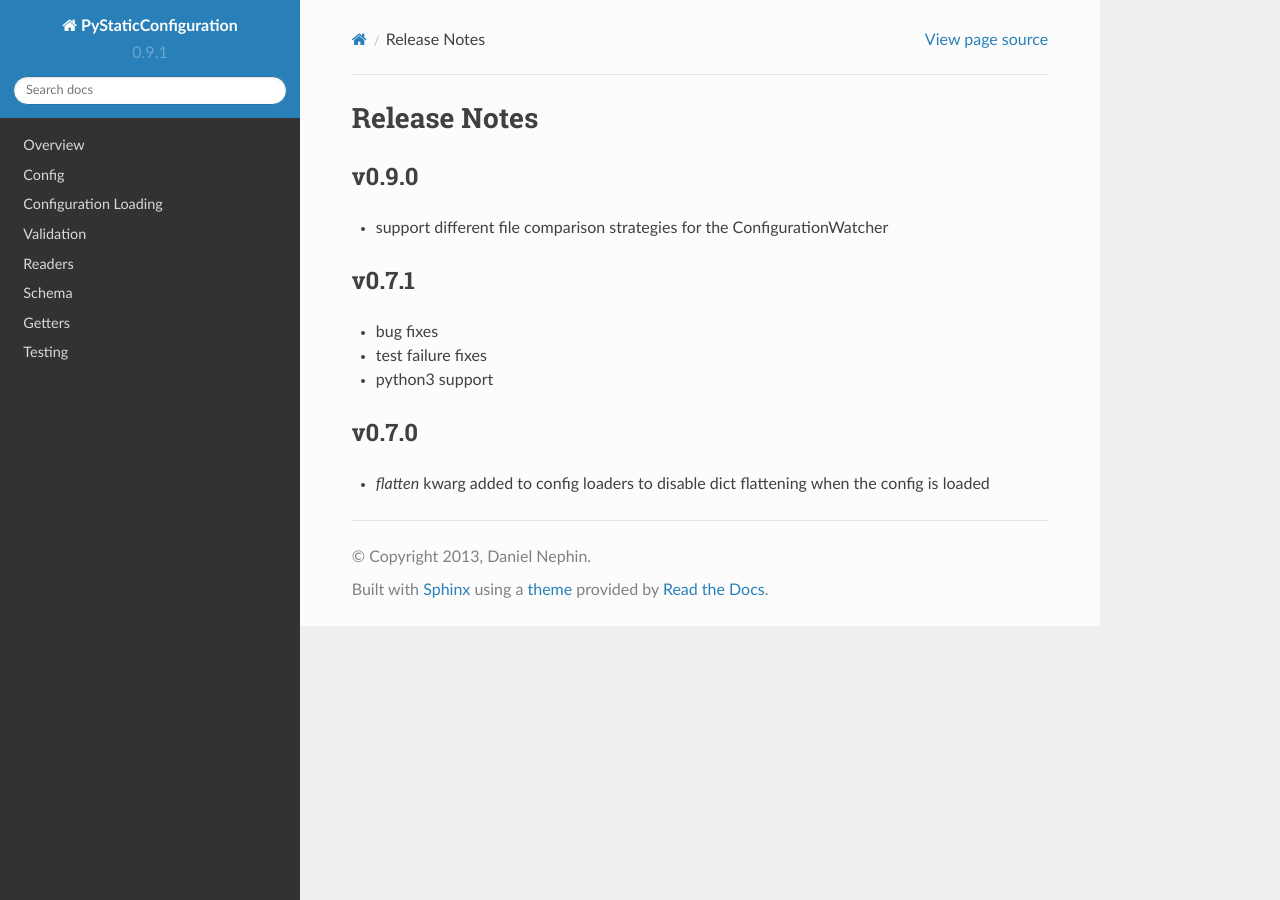
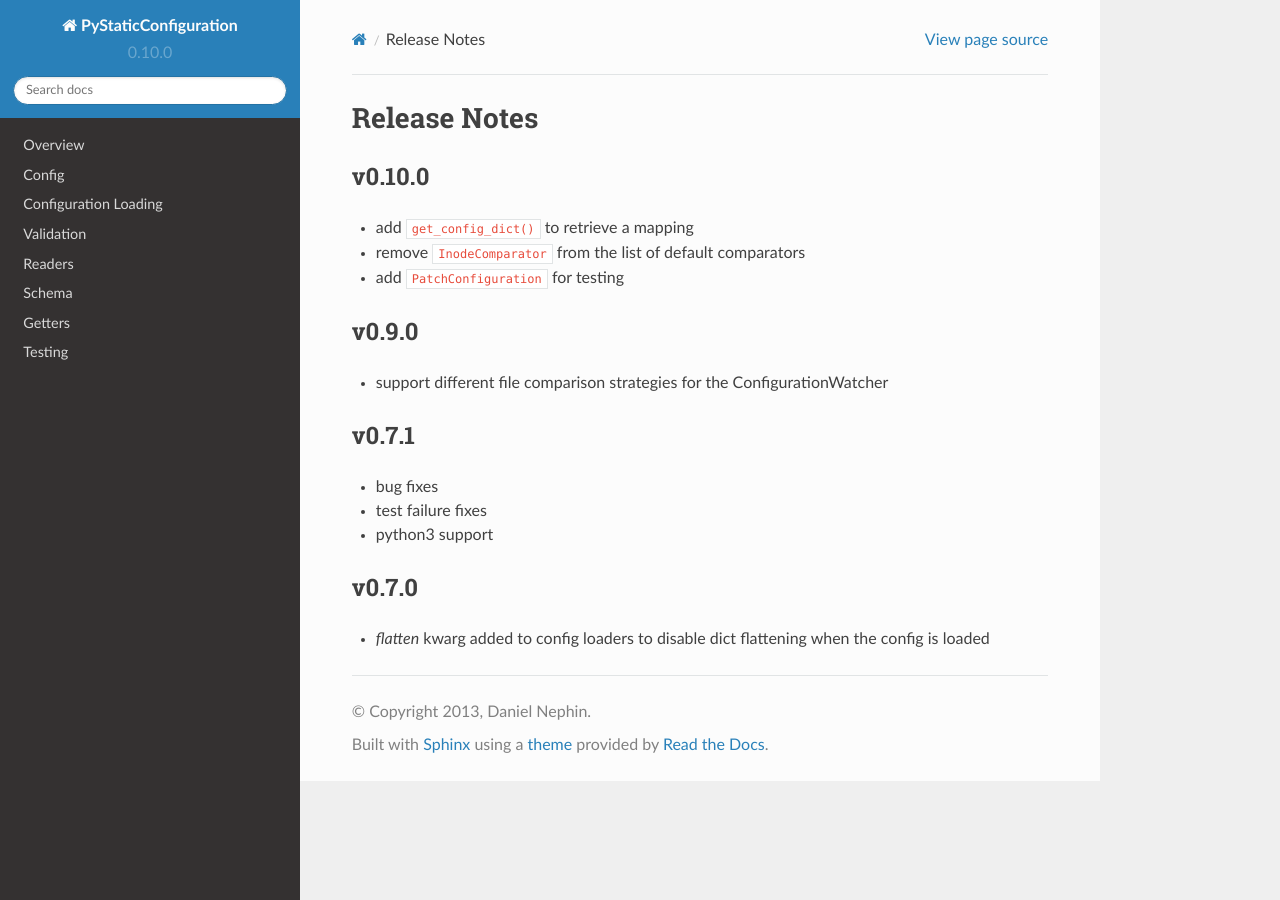
Before and after one commit to dnephin/PyStaticConfiguration, a Sphinx documentation site: the page built from docs/source/release_notes.rst, in a window 1280 px wide. Built offline with Sphinx 7.4.7 and the Read the Docs theme 2.0.0, drawn with Linux system fonts in a browser that asks for light colours.

Commit message:
Update release notes and version to 0.10.0

```diff
--- a/docs/source/release_notes.rst
+++ b/docs/source/release_notes.rst
@@ -1,6 +1,12 @@
 
 Release Notes
 =============
+
+v0.10.0
+-------
+* add ``get_config_dict()`` to retrieve a mapping
+* remove ``InodeComparator`` from the list of default comparators
+* add ``PatchConfiguration`` for testing
 
 v0.9.0
 ------
--- a/staticconf/version.py
+++ b/staticconf/version.py
@@ -1,2 +1,2 @@
 
-version = "0.9.1"
+version = "0.10.0"
```
